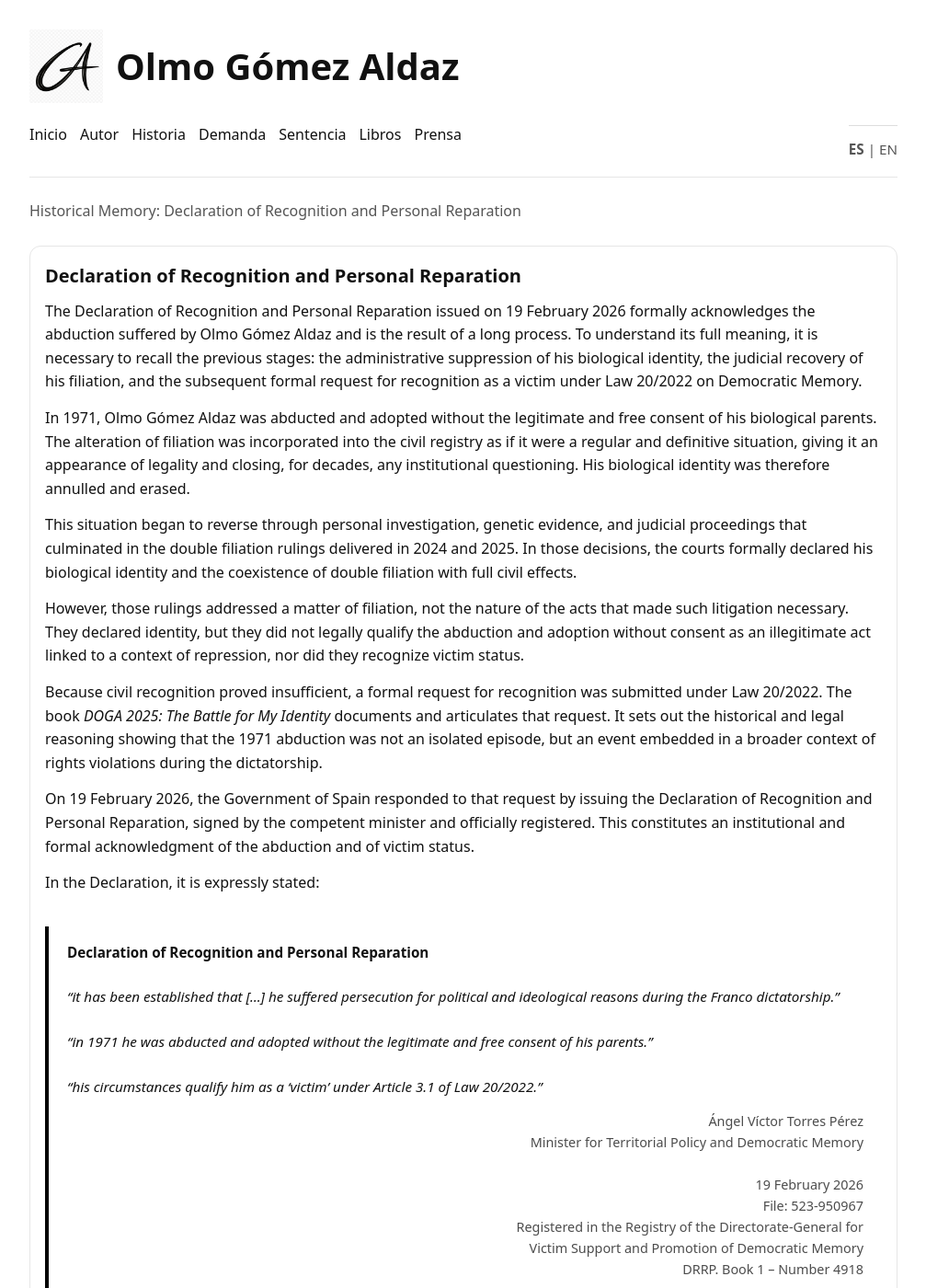
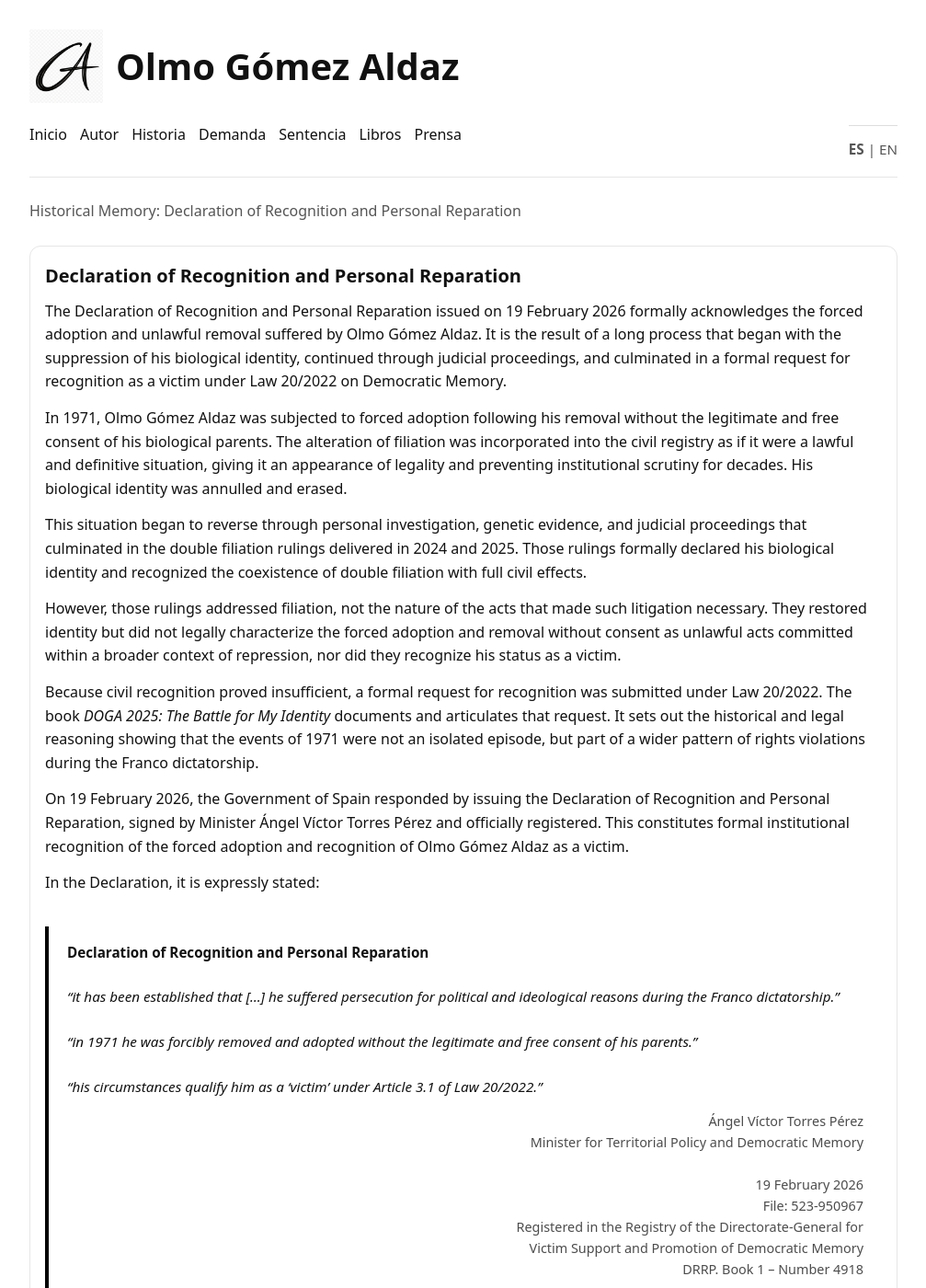
Before and after one commit to olmogaldaz/olmogaldaz.github.io, a Jekyll site: the page built from en/memory/index.html, in a window 1280 px wide and 1400 px high. Shown: the whole window at 92% size, without its empty margins (136-1143 px from the left). Built offline with Jekyll 4.4.1, drawn with Linux system fonts in a browser that asks for light colours; some of the changed text lies outside the part shown.

Commit message:
Update index.html

```diff
--- a/en/memory/index.html
+++ b/en/memory/index.html
@@ -15,33 +15,32 @@ description: Official recognition as a victim under Law 20/2022 on Democratic Me
 
   <main>
 
-    <!-- Main block -->
     <div class="card">
 
       <h2>Declaration of Recognition and Personal Reparation</h2>
 
       <p>
-        The Declaration of Recognition and Personal Reparation issued on 19 February 2026 formally acknowledges the abduction suffered by Olmo Gómez Aldaz and is the result of a long process. To understand its full meaning, it is necessary to recall the previous stages: the administrative suppression of his biological identity, the judicial recovery of his filiation, and the subsequent formal request for recognition as a victim under Law 20/2022 on Democratic Memory.
+        The Declaration of Recognition and Personal Reparation issued on 19 February 2026 formally acknowledges the forced adoption and unlawful removal suffered by Olmo Gómez Aldaz. It is the result of a long process that began with the suppression of his biological identity, continued through judicial proceedings, and culminated in a formal request for recognition as a victim under Law 20/2022 on Democratic Memory.
       </p>
 
       <p>
-        In 1971, Olmo Gómez Aldaz was abducted and adopted without the legitimate and free consent of his biological parents. The alteration of filiation was incorporated into the civil registry as if it were a regular and definitive situation, giving it an appearance of legality and closing, for decades, any institutional questioning. His biological identity was therefore annulled and erased.
+        In 1971, Olmo Gómez Aldaz was subjected to forced adoption following his removal without the legitimate and free consent of his biological parents. The alteration of filiation was incorporated into the civil registry as if it were a lawful and definitive situation, giving it an appearance of legality and preventing institutional scrutiny for decades. His biological identity was annulled and erased.
       </p>
 
       <p>
-        This situation began to reverse through personal investigation, genetic evidence, and judicial proceedings that culminated in the double filiation rulings delivered in 2024 and 2025. In those decisions, the courts formally declared his biological identity and the coexistence of double filiation with full civil effects.
+        This situation began to reverse through personal investigation, genetic evidence, and judicial proceedings that culminated in the double filiation rulings delivered in 2024 and 2025. Those rulings formally declared his biological identity and recognized the coexistence of double filiation with full civil effects.
       </p>
 
       <p>
-        However, those rulings addressed a matter of filiation, not the nature of the acts that made such litigation necessary. They declared identity, but they did not legally qualify the abduction and adoption without consent as an illegitimate act linked to a context of repression, nor did they recognize victim status.
+        However, those rulings addressed filiation, not the nature of the acts that made such litigation necessary. They restored identity but did not legally characterize the forced adoption and removal without consent as unlawful acts committed within a broader context of repression, nor did they recognize his status as a victim.
       </p>
 
       <p>
-        Because civil recognition proved insufficient, a formal request for recognition was submitted under Law 20/2022. The book <em>DOGA 2025: The Battle for My Identity</em> documents and articulates that request. It sets out the historical and legal reasoning showing that the 1971 abduction was not an isolated episode, but an event embedded in a broader context of rights violations during the dictatorship.
+        Because civil recognition proved insufficient, a formal request for recognition was submitted under Law 20/2022. The book <em>DOGA 2025: The Battle for My Identity</em> documents and articulates that request. It sets out the historical and legal reasoning showing that the events of 1971 were not an isolated episode, but part of a wider pattern of rights violations during the Franco dictatorship.
       </p>
 
       <p>
-        On 19 February 2026, the Government of Spain responded to that request by issuing the Declaration of Recognition and Personal Reparation, signed by the competent minister and officially registered. This constitutes an institutional and formal acknowledgment of the abduction and of victim status.
+        On 19 February 2026, the Government of Spain responded by issuing the Declaration of Recognition and Personal Reparation, signed by Minister Ángel Víctor Torres Pérez and officially registered. This constitutes formal institutional recognition of the forced adoption and recognition of Olmo Gómez Aldaz as a victim.
       </p>
 
       <p>In the Declaration, it is expressly stated:</p>
@@ -52,7 +51,7 @@ description: Official recognition as a victim under Law 20/2022 on Democratic Me
 
         <em>“it has been established that […] he suffered persecution for political and ideological reasons during the Franco dictatorship.”</em>
         <br><br>
-        <em>“in 1971 he was abducted and adopted without the legitimate and free consent of his parents.”</em>
+        <em>“in 1971 he was forcibly removed and adopted without the legitimate and free consent of his parents.”</em>
         <br><br>
         <em>“his circumstances qualify him as a ‘victim’ under Article 3.1 of Law 20/2022.”</em>
 
@@ -69,20 +68,19 @@ description: Official recognition as a victim under Law 20/2022 on Democratic Me
       </blockquote>
 
       <p>
-        With this Declaration, the State expressly affirms that in 1971 an abduction and adoption occurred without legitimate and free consent, and that this act was illegitimate within the context of the dictatorship. This is not merely a historical reference; it is an institutional qualification of the facts.
+        With this Declaration, the State formally affirms that a forced adoption occurred in 1971 following removal without lawful consent, and that these acts were unlawful within the context of the dictatorship. This is not merely a historical reference, but an institutional qualification of the facts.
       </p>
 
       <p>
-        The Declaration does not replace the double filiation rulings that recognized Olmo Gómez Aldaz’s biological identity, but it completes their scope. Until then, the State had judicially recognized who he was, but it had not affirmed the existence of an illegitimate act nor recognized the resulting victim status. The abduction, its illegality, and the condition of victim are now expressly acknowledged under Law 20/2022. Biological identity had been restored; this Declaration formally recognizes the nature of the acts that made that restoration necessary.
+        The Declaration does not replace the double filiation rulings that restored Olmo Gómez Aldaz’s biological identity, but it completes their meaning. Until then, the State had recognized who he was in civil law; it had not formally acknowledged the unlawful nature of the acts nor his status as a victim. Biological identity had been restored. This Declaration officially recognizes the nature of the wrongdoing that made that restoration necessary.
       </p>
 
       <p>
-        In general terms, the double filiation ruling represents an innovative judicial resolution because of its legal scope and its recognition of biological identity with full civil effects. On a personal level, however, for Olmo Gómez Aldaz, recognition as a victim carries a different and deeper meaning. The civil restitution left the adoption intact and did not declare the existence of a crime nor the illegality of the acts in the terms requested. The Declaration of Recognition and Personal Reparation, by contrast, expressly affirms the abduction, its illegitimate character, and the condition of victim, thereby completing what the strictly civil route had not achieved.
+        In general terms, the double filiation rulings represent an innovative judicial development for their recognition of biological identity with full civil effects. On a personal level, however, recognition as a victim carries a deeper significance. The civil restitution left the adoption intact and did not declare the existence of criminal wrongdoing in the terms requested. The Declaration of Recognition and Personal Reparation, by contrast, expressly affirms the forced adoption, its unlawful character, and recognition as a victim, thereby completing what the strictly civil route did not achieve.
       </p>
 
     </div>
 
-    <!-- PDF document -->
     <div class="card">
       <h2>Official Declaration Document (PDF)</h2>
 
```
